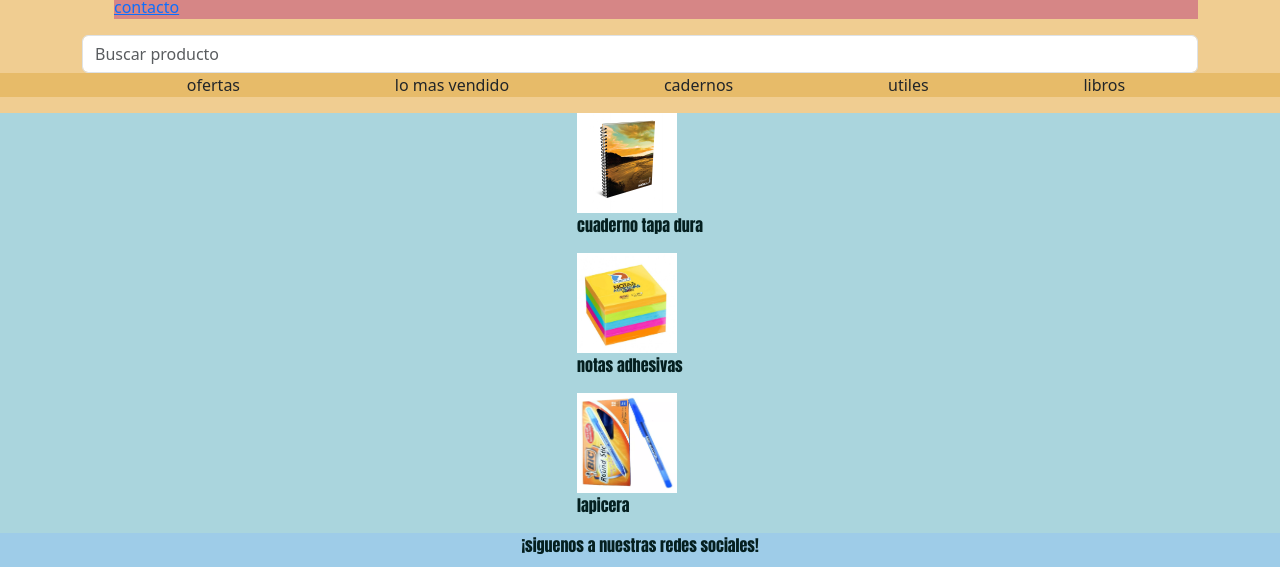
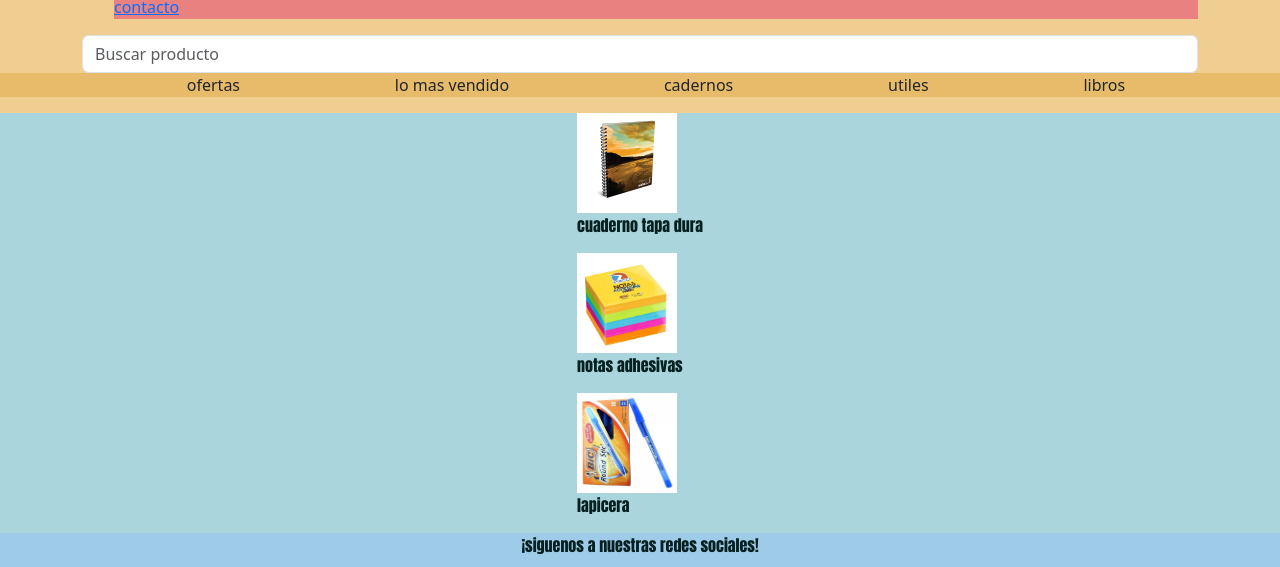
Before and after one commit to davidlima23/PFlimadavid, a plain HTML site: page pages/productos.html in a window 1280 px wide. Shown: the part 171-738 px from the top of the page. Drawn offline with nearby package versions, Linux system fonts and the light colour scheme.

Commit message:
agregue carpetascss

```diff
--- a/assets/styles/style.css
+++ b/assets/styles/style.css
@@ -58,7 +58,7 @@ header h1 {
 
 }
 .navclass1 .navitem  {
-    background-color: rgb(214, 134, 134);
+    background-color: rgb(233, 129, 129);
     justify-content: space-evenly;
 
 }
```
